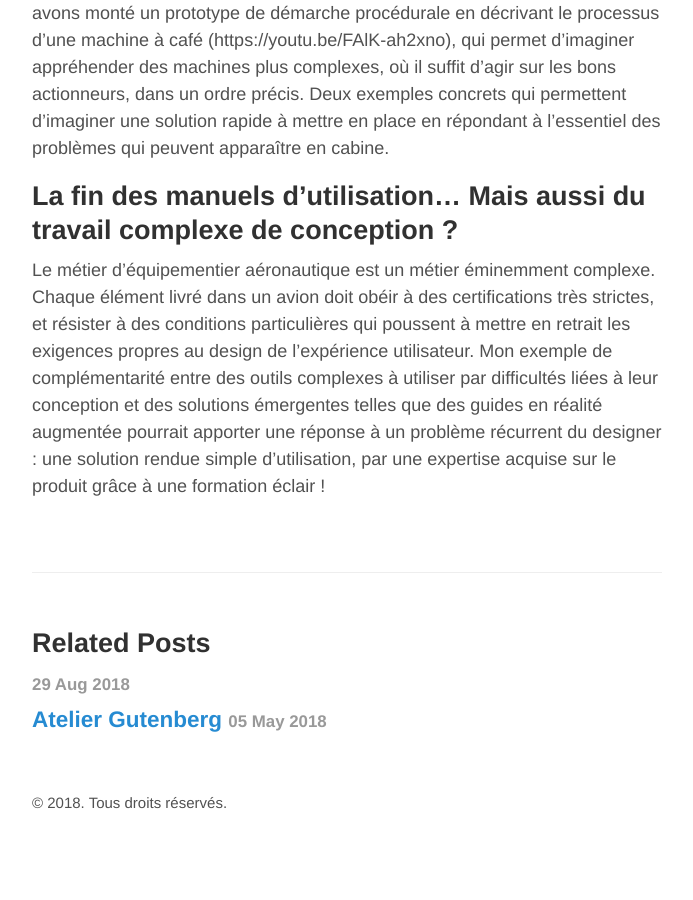
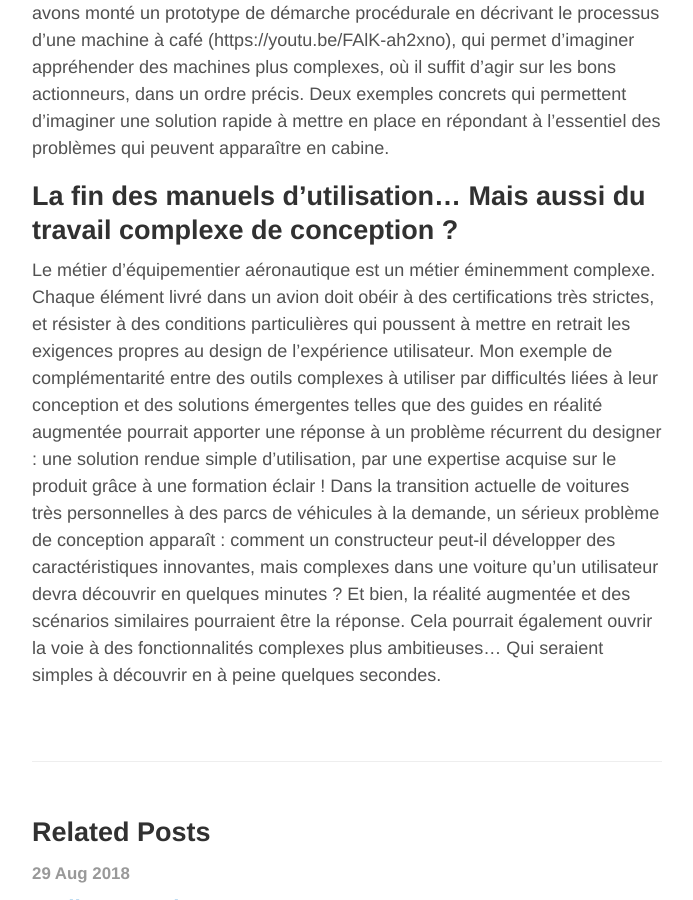
Before and after one commit to francoismarceau/blog, a Jekyll site: the page built from _posts/2018-07-29-ar-cabinguide.md, in a window 1280 px wide and 900 px high, scrolled down 3118 px. Shown: the whole window, without its empty margins (293-986 px from the left). Built offline with Jekyll 4.4.1, drawn with Linux system fonts in a browser that asks for light colours; our own code applies the rules of GitHub Pages for plain Markdown files; before the commit the page ends 3970 px from its top, so only the background shows below that.

Commit message:
Ajouté une conclusion

```diff
--- a/_posts/2018-07-29-ar-cabinguide.md
+++ b/_posts/2018-07-29-ar-cabinguide.md
@@ -28,4 +28,4 @@ Pour aider à localiser des éléments dans l'espace, mon équipe et moi-même a
 
 ## La fin des manuels d'utilisation... Mais aussi du travail complexe de conception ?
 
-Le métier d'équipementier aéronautique est un métier éminemment complexe. Chaque élément livré dans un avion doit obéir à des certifications très strictes, et résister à des conditions particulières qui poussent à mettre en retrait les exigences propres au design de l'expérience utilisateur. Mon exemple de complémentarité entre des outils complexes à utiliser par difficultés liées à leur conception et des solutions émergentes telles que des guides en réalité augmentée pourrait apporter une réponse à un problème récurrent du designer : une solution rendue simple d'utilisation, par une expertise acquise sur le produit grâce à une formation éclair !
+Le métier d'équipementier aéronautique est un métier éminemment complexe. Chaque élément livré dans un avion doit obéir à des certifications très strictes, et résister à des conditions particulières qui poussent à mettre en retrait les exigences propres au design de l'expérience utilisateur. Mon exemple de complémentarité entre des outils complexes à utiliser par difficultés liées à leur conception et des solutions émergentes telles que des guides en réalité augmentée pourrait apporter une réponse à un problème récurrent du designer : une solution rendue simple d'utilisation, par une expertise acquise sur le produit grâce à une formation éclair ! Dans la transition actuelle de voitures très personnelles à des parcs de véhicules à la demande, un sérieux problème de conception apparaît : comment un constructeur peut-il développer des caractéristiques innovantes, mais complexes dans une voiture qu'un utilisateur devra découvrir en quelques minutes ? Et bien, la réalité augmentée et des scénarios similaires pourraient être la réponse. Cela pourrait également ouvrir la voie à des fonctionnalités complexes plus ambitieuses... Qui seraient simples à découvrir en à peine quelques secondes.
```
